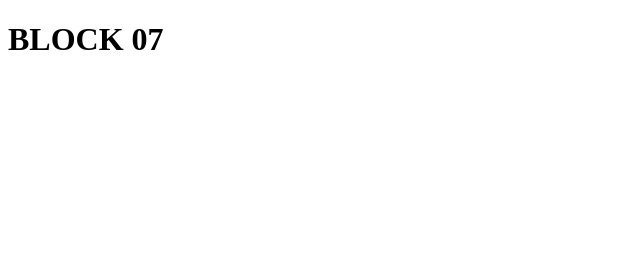
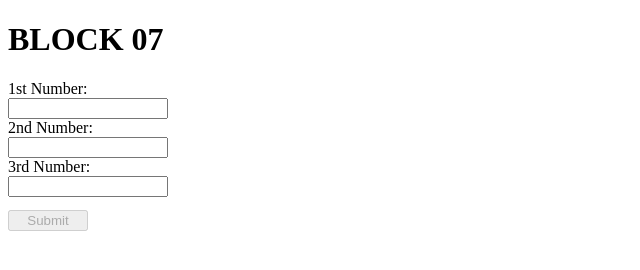
Before and after one commit to Jreinert0414/Block-07, a plain HTML site: page index.html in a window 1280 px wide. Shown: the whole page, without its empty margins (0-640 px from the left). Drawn offline with Linux system fonts and the light colour scheme.

Commit message:
attemempt to make fill in lock

```diff
--- /dev/null
+++ b/index.css
@@ -0,0 +1,11 @@
+form{
+  display: flex;
+  align-items: left;
+  flex-direction: column;
+  max-width: 10em;
+}
+
+#sub {
+  max-width: 50%;
+  margin-top: 1em;
+}
--- a/index.html
+++ b/index.html
@@ -4,9 +4,21 @@
   <meta charset="UTF-8">
   <meta name="viewport" content="width=device-width, initial-scale=1.0">
   <title>Document</title>
+  <link rel="stylesheet" href="./index.css">
   <script defer src="index.js"></script>
+  <title>blcojk07</title>
 </head>
 <body>
   <h1>BLOCK 07</h1>
+    <form id="lock">
+      <label for="c1">1st Number:</label>
+      <input type="number" name="#1" id="c1" required>
+      <label for="c2">2nd Number:</label>
+      <input type="number" name="#2" id="c2" required>
+      <label for="c3">3rd Number:</label>
+      <input type="number" name="#3" id="c3" required>
+      <input type="submit" id="sub">
+    </form>
+    <p id="combo"></p>
 </body>
 </html>
--- a/index.js
+++ b/index.js
@@ -6,6 +6,7 @@
 //comment each line to define objective
 //create alert displaying codes
 
+//create message string
 const string = (' You have received this message because you have been chosen to open an important vault. Here is the secret combination:')
 
 //makes 1st number in combo 10
@@ -20,5 +21,26 @@ console.log (comb2)
 let comb3 = (comb2 - 1)
 console.log (comb3)
 
-//semd final alert with full combination
-alert (string + ':' + comb1 + ' ' + comb2 + ' ' + comb3 )
+//send final alert with full combination
+
+  const first = document.getElementById('c1');
+  console.log(first);
+  const second = document.getElementById(`c2`);
+  console.log (second);
+  const third = document.getElementById(`c3`);
+  console.log(third);
+
+
+
+  // document.getElementById('sub').disabled = true
+
+if(first === comb1 && second === comb2 && third === comb3){
+
+  document.getElementById(`sub`).disabled = false;
+  alert (string + ':' + comb1 + ' ' + comb2 + ' ' + comb3 );
+
+}
+
+else if(first !== comb1){
+  document.getElementById(`sub`).disabled = true;
+}
```
